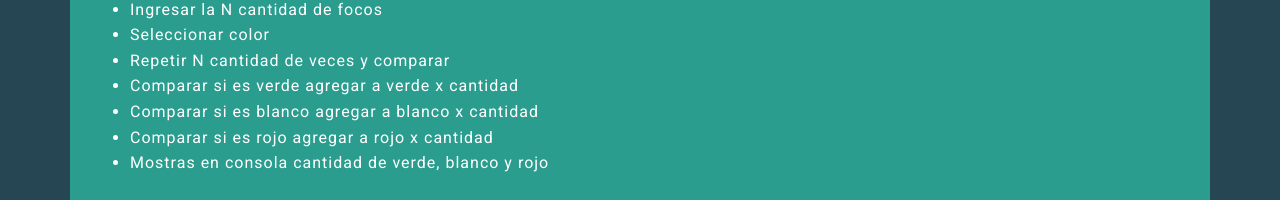
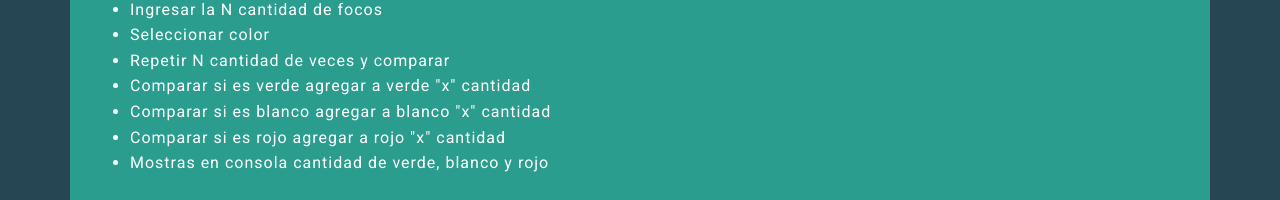
Before and after one commit to anglasdiaz/hackathon8, a plain HTML site: page index.html in a window 1280 px wide. Shown: the part 3369-3569 px from the top of the page. Drawn offline with Linux system fonts and the light colour scheme.

Commit message:
Modified index.html add "x"

```diff
--- a/index.html
+++ b/index.html
@@ -156,9 +156,9 @@
                     <li>Ingresar la N cantidad de focos</li>
                     <li>Seleccionar color</li>
                     <li>Repetir N cantidad de veces y comparar</li>
-                    <li>Comparar si es verde agregar a verde x cantidad</li>
-                    <li>Comparar si es blanco agregar a blanco x cantidad</li>
-                    <li>Comparar si es rojo agregar a rojo x cantidad</li>
+                    <li>Comparar si es verde agregar a verde "x" cantidad</li>
+                    <li>Comparar si es blanco agregar a blanco "x" cantidad</li>
+                    <li>Comparar si es rojo agregar a rojo "x" cantidad</li>
                     <li>Mostras en consola cantidad de verde, blanco y rojo</li>
                 </ul>
             </div>
```
